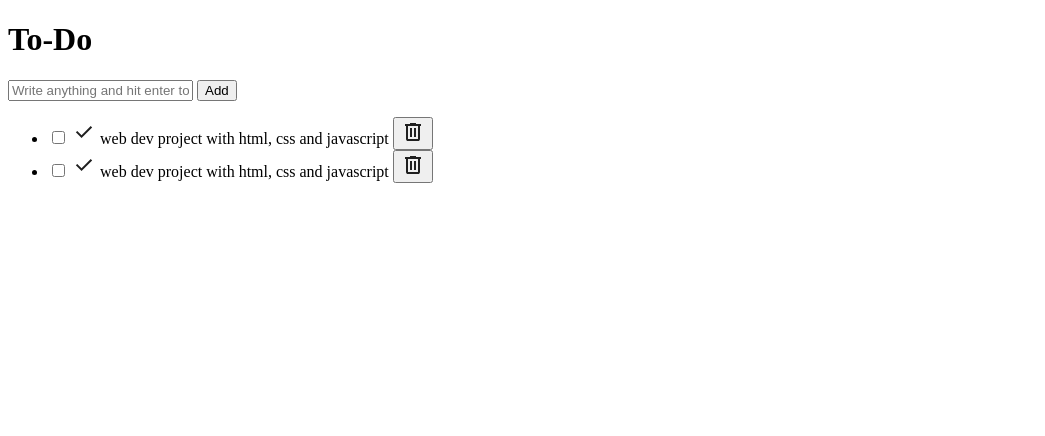
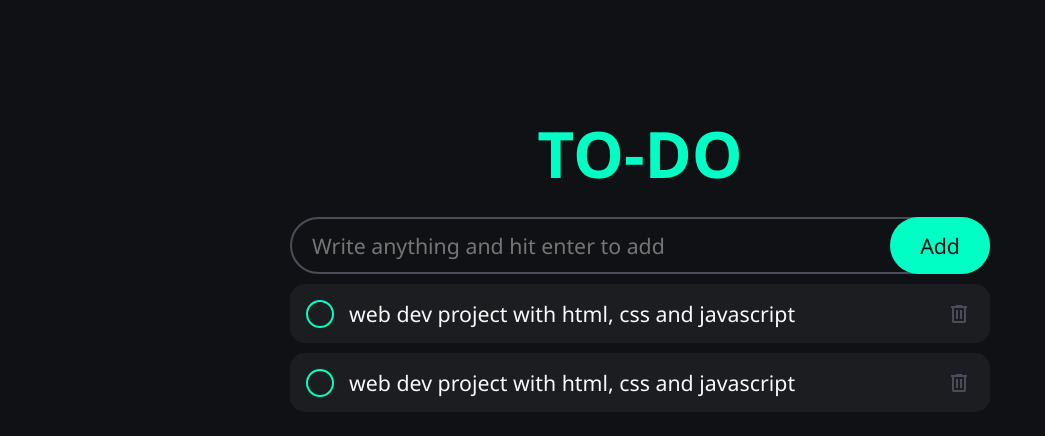
Before and after one commit to guilhermesgsilva/to-do-js, a plain HTML site: page index.html in a window 1280 px wide. Shown: the whole page, without its empty margins (0-1045 px from the left). Drawn offline with Linux system fonts and the light colour scheme.

Commit message:
feat: Add styles

```diff
--- a/index.html
+++ b/index.html
@@ -3,6 +3,7 @@
   <head>
     <meta charset="UTF-8" />
     <meta name="viewport" content="width=device-width, initial-scale=1.0" />
+    <link href="style.css" rel="stylesheet" />
     <title>To-Do</title>
   </head>
   <body>
@@ -26,7 +27,7 @@
               height="24px"
               viewBox="0 -960 960 960"
               width="24px"
-              fill="#1f1f1f"
+              fill="transparent"
             >
               <path d="M382-240 154-468l57-57 171 171 367-367 57 57-424 424Z" />
             </svg>
@@ -40,7 +41,7 @@
               height="24px"
               viewBox="0 -960 960 960"
               width="24px"
-              fill="#1f1f1f"
+              fill="var(--secondary-color)"
             >
               <path
                 d="M280-120q-33 0-56.5-23.5T200-200v-520h-40v-80h200v-40h240v40h200v80h-40v520q0 33-23.5 56.5T680-120H280Zm400-600H280v520h400v-520ZM360-280h80v-360h-80v360Zm160 0h80v-360h-80v360ZM280-720v520-520Z"
@@ -56,7 +57,7 @@
               height="24px"
               viewBox="0 -960 960 960"
               width="24px"
-              fill="#1f1f1f"
+              fill="transparent"
             >
               <path d="M382-240 154-468l57-57 171 171 367-367 57 57-424 424Z" />
             </svg>
@@ -70,7 +71,7 @@
               height="24px"
               viewBox="0 -960 960 960"
               width="24px"
-              fill="#1f1f1f"
+              fill="var(--secondary-color)"
             >
               <path
                 d="M280-120q-33 0-56.5-23.5T200-200v-520h-40v-80h200v-40h240v40h200v80h-40v520q0 33-23.5 56.5T680-120H280Zm400-600H280v520h400v-520ZM360-280h80v-360h-80v360Zm160 0h80v-360h-80v360ZM280-720v520-520Z"
--- /dev/null
+++ b/style.css
@@ -0,0 +1,160 @@
+:root {
+  --background: #101114;
+  --primary-color: #1c1d20;
+  --secondary-color: #4a4d57;
+  --accent-color: #00ffc4;
+  --text-color: #f9f9f9;
+}
+
+* {
+  margin: 0;
+  padding: 0;
+}
+
+html {
+  font-family: "Segoe UI", Tahoma, Geneva, Verdana, sans-serif;
+  font-size: 16pt;
+  color: var(--text-color);
+}
+
+body {
+  min-height: 100vh;
+  padding: 10px;
+  background-color: var(--background);
+  display: flex;
+  flex-direction: column;
+  align-items: center;
+}
+
+h1 {
+  margin-top: 100px;
+  margin-bottom: 20px;
+  font-size: 3rem;
+  font-weight: 800;
+  text-transform: uppercase;
+  text-align: center;
+  color: var(--accent-color);
+}
+
+.wrapper {
+  width: 700px;
+  max-width: 100%;
+  display: flex;
+  flex-direction: column;
+  gap: 10px;
+}
+
+#todo-input {
+  box-sizing: border-box;
+  padding: 12px 20px;
+  width: 100%;
+  background: none;
+  border: 2px solid var(--secondary-color);
+  border-radius: 1000px;
+  font: inherit;
+  color: var(--text-color);
+  caret-color: var(--accent-color);
+}
+
+#todo-input:focus {
+  outline: none;
+  border-color: var(--accent-color);
+  transition: 200ms ease;
+}
+
+form {
+  position: relative;
+}
+
+#add-button {
+  position: absolute;
+  top: 0;
+  right: 0;
+  background-color: var(--accent-color);
+  height: 100%;
+  padding: 0 30px;
+  border: none;
+  border-radius: 1000px;
+  font: inherit;
+  color: var(--background);
+  cursor: pointer;
+}
+
+#add-button:hover {
+  background-color: var(--secondary-color);
+  color: var(--accent-color);
+  border: 2px solid var(--accent-color);
+  transition: 200ms ease;
+}
+
+.todo {
+  margin-bottom: 10px;
+  padding: 0 16px;
+  background-color: var(--primary-color);
+  border-radius: 15px;
+  display: flex;
+  align-items: center;
+}
+
+.todo-text {
+  padding: 15px;
+  padding-right: 0;
+  flex-grow: 1;
+  transition: 200ms ease;
+}
+
+.todo-text:hover {
+  color: var(--secondary-color);
+}
+
+.delete-button {
+  padding: 3px;
+  background: none;
+  border: none;
+  display: flex;
+  justify-content: center;
+  align-items: center;
+  cursor: pointer;
+}
+
+.delete-button svg {
+  transition: 200ms ease;
+}
+
+.delete-button:hover svg {
+  fill: #ff0033;
+}
+
+.custom-checkbox {
+  border: 2px solid var(--accent-color);
+  border-radius: 50%;
+  min-height: 20px;
+  min-width: 20px;
+  display: flex;
+  justify-content: center;
+  align-items: center;
+  flex-shrink: 0;
+  transition: 200ms ease;
+  cursor: pointer;
+}
+
+.custom-checkbox:hover {
+  background-color: var(--accent-color);
+}
+
+input[type="checkbox"]:checked ~ .custom-checkbox {
+  background-color: var(--accent-color);
+}
+
+input[type="checkbox"]:checked ~ .custom-checkbox svg {
+  fill: var(--primary-color);
+}
+
+input[type="checkbox"]:checked ~ .todo-text {
+  text-decoration: line-through;
+  color: var(--secondary-color);
+}
+
+input[type="checkbox"] {
+  display: none;
+}
```
Also changed, not shown: icons/check_24dp_1F1F1F_FILL0_wght400_GRAD0_opsz24 16.15.48.svg (added), icons/delete_24dp_1F1F1F_FILL0_wght400_GRAD0_opsz24 16.15.48.svg (added).
